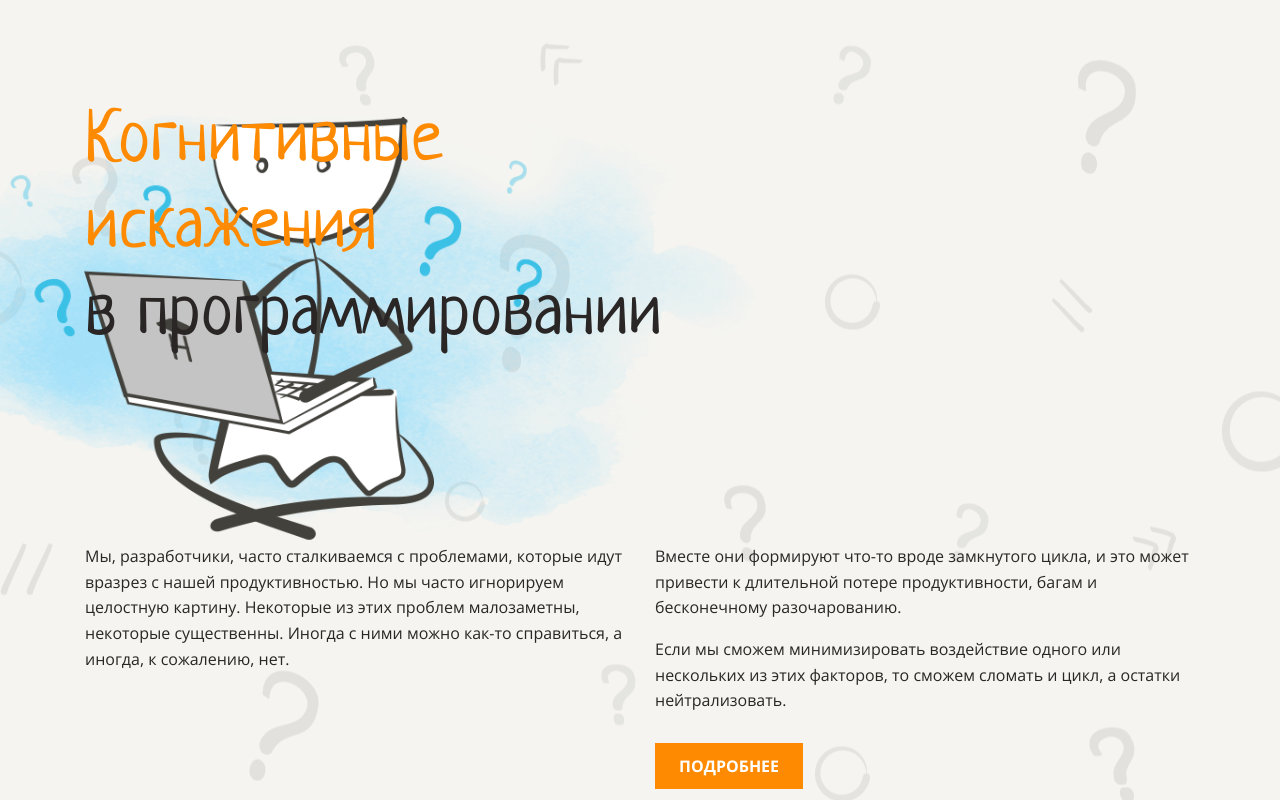
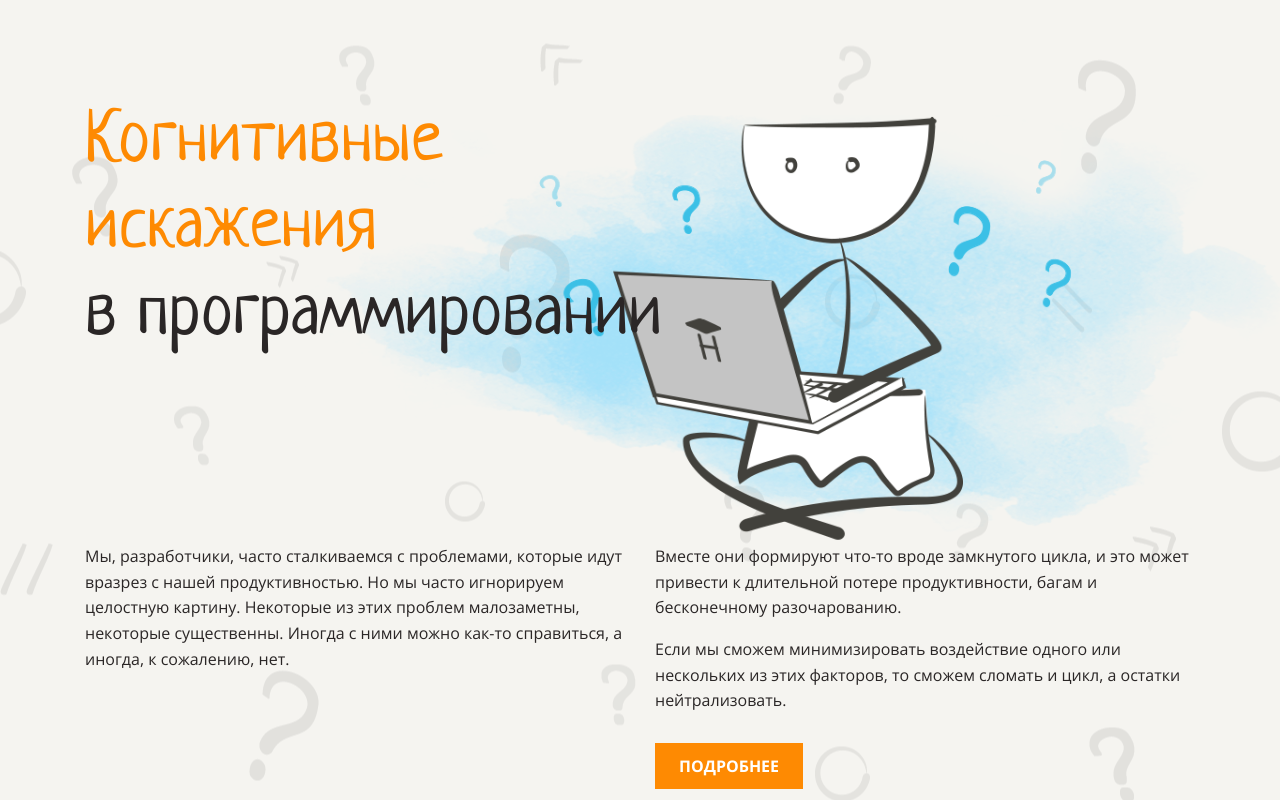
Before and after one commit to irnbru-ys/layout-designer-project-58, a website: page src/index.html in a window 1280 px wide. Shown: the top 800 px of the page. Drawn offline with Linux system fonts and the light colour scheme.

Commit message:
correction v.3

```diff
--- a/src/styles/style.css
+++ b/src/styles/style.css
@@ -157,7 +157,7 @@ p {
 .cd-programming-img {
   position: absolute;
   top: 55px;
-  right: 426px;
+  right: -103px;
 
   height: 525px;
 }
```
